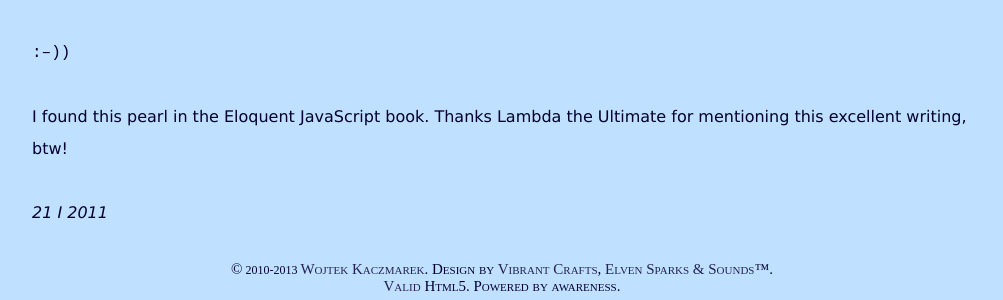
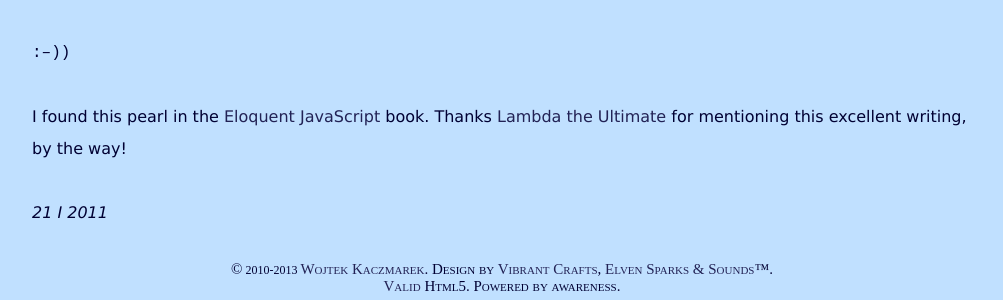
Before and after one commit to herenowcoder/herenowcoder.github.com, a Jekyll site: the page built from _posts/2011-01-22-productivity-k0an.md, in a window 1280 px wide. Shown: the part 502-802 px from the top of the page, without its empty margins (138-1141 px from the left). Built offline with Jekyll 4.4.1, drawn with Linux system fonts in a browser that asks for light colours.

Commit message:
be generous, link to meaningful sites

```diff
--- a/_posts/2011-01-22-productivity-k0an.md
+++ b/_posts/2011-01-22-productivity-k0an.md
@@ -17,7 +17,10 @@ understood the beautiful solution.
 ``:–))``
 
 <!--eoe-->
-I found this pearl in the Eloquent JavaScript book. Thanks Lambda the
-Ultimate for mentioning this excellent writing, btw!
+I found this pearl in the [Eloquent JavaScript][ejs] book.
+Thanks [Lambda the Ultimate][LtU] for mentioning this excellent writing, by the way!
 
 *21 I 2011*
+
+[LtU]:   http://lambda-the-ultimate.org/
+[ejs]:   http://eloquentjavascript.net/
```
